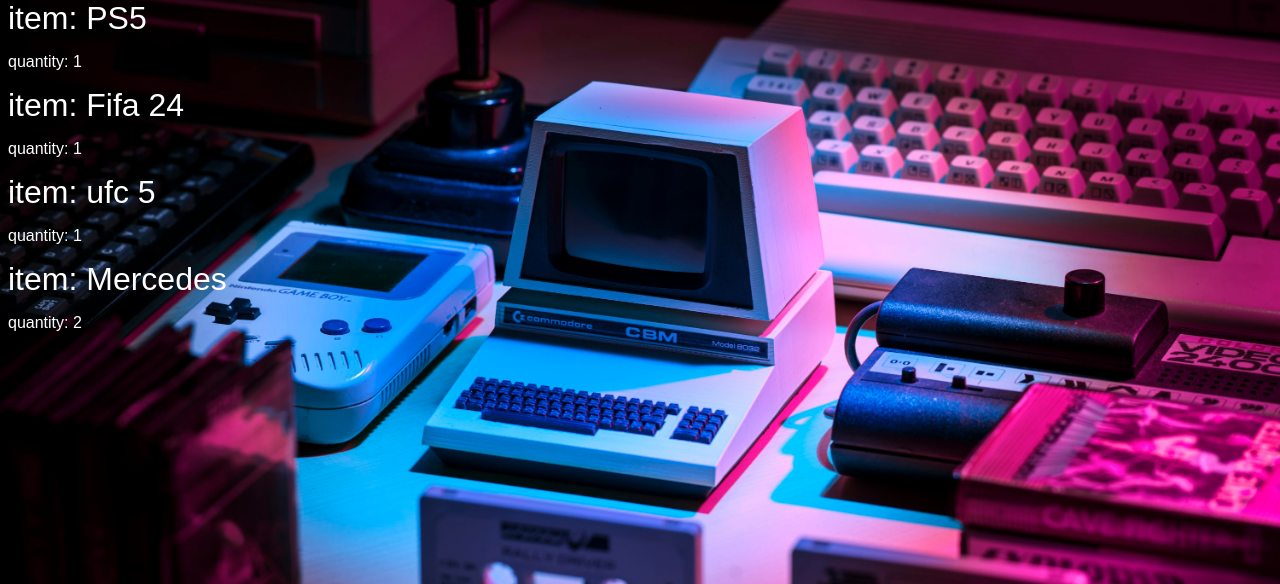
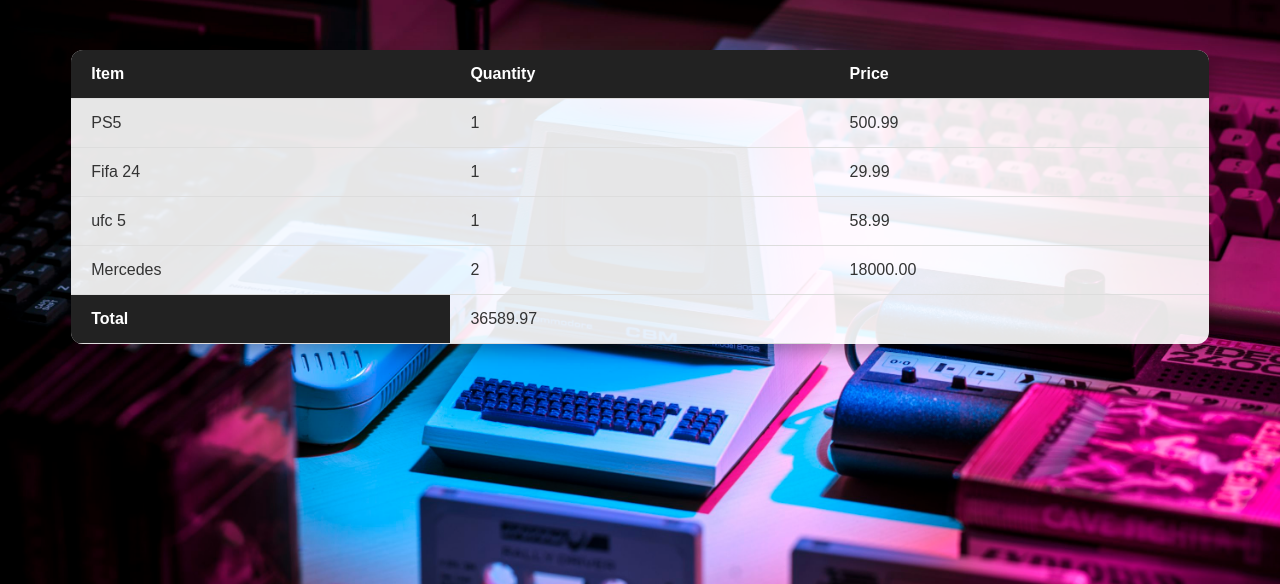
Before and after one commit to anajafizadeh/ecommerce, a Django app: page /shopping/shopping-cart/ in a window 1280 px wide. Shown: the part 118-702 px from the top of the page. Run offline with Django 5.2, Linux system fonts and the light colour scheme; data comes from the database, SQL or seed files in the repository; both versions use the stored data as it was after the commit.

Commit message:
shopping cart view added. table formatted

```diff
--- a/assets/styles.css
+++ b/assets/styles.css
@@ -109,3 +109,37 @@
 .errorlist{
     padding: 0;
 }
+
+.site-table {
+    width: 90%;
+    margin: 50px auto;
+    border-collapse: collapse;
+    background-color: rgba(255, 255, 255, 0.9);
+    border-radius: 12px;
+    overflow: hidden;
+    box-shadow: 0 8px 16px rgba(0,0,0,0.25);
+    font-family: 'Courier New', monospace;
+    table-layout: fixed;
+}
+
+.site-table th,
+.site-table td {
+    padding: 15px 20px;
+    border-bottom: 1px solid #ddd;
+    word-wrap:break-word;
+}
+
+.site-table th {
+    background-color: #222;
+    color: #fff;
+    font-weight: bold;
+    text-align: left;
+}
+
+.site-table td {
+    color: #333;
+}
+
+.site-table tr:hover {
+    background-color: #f2f2f2;
+}
--- a/shopping/templates/shopping/cart.html
+++ b/shopping/templates/shopping/cart.html
@@ -4,8 +4,26 @@
 {%endblock%}
 
 {% block content %}
-{% for item in items %}
-<h1>item: {{ item.product.name }}</h1>
-<p>quantity: {{ item.quantity }}</p>
-{%endfor%}
+<table class="site-table">
+    <thead>
+        <tr>
+            <th>Item</th>
+            <th>Quantity</th>
+            <th>Price</th>
+        </tr>
+    </thead>
+    <tbody>
+        {% for item in items %}
+            <tr>
+                <td>{{ item.product.name }}</td>
+                <td>{{ item.quantity }}</td>
+                <td>{{ item.product.price }}</td>
+            </tr>
+        {%endfor%}
+        <tr>
+            <th>Total</th>
+            <td>{{ price }}</td>
+        </tr>
+    </tbody>
+</table>
 {%endblock%}
--- a/shopping/views.py
+++ b/shopping/views.py
@@ -22,5 +22,7 @@
 
 def cart_view(request):
     items = models.CartItem.objects.all().order_by('-date_added')
-    args = {'items':items}
-    return render(request, "shopping/cart.html", args)
+    total = 0
+    for item in items:
+        total += item.product.price * item.quantity
+    return render(request, "shopping/cart.html", {'items':items, 'price': total})
```
Also changed, not shown: db.sqlite3, 3 other files.
